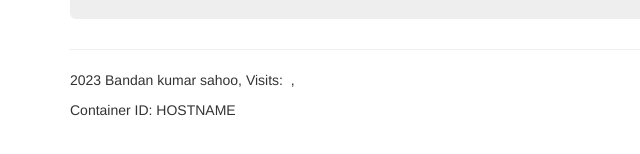
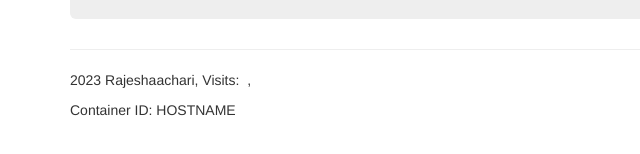
Before and after one commit to RajeshAachari/docker-helloworld, a plain HTML site: page index.html in a window 1280 px wide. Shown: the part 274-428 px from the top of the page, 0-640 px from the left. Drawn offline with nearby package versions, Linux system fonts and the light colour scheme; a script that the page names is missing.

Commit message:
Update index.html

```diff
--- a/index.html
+++ b/index.html
@@ -93,7 +93,7 @@ function updateClock ()
       </div>
       <hr/>
       <div class="footer">
-        <p>2023 Bandan kumar sahoo,&nbsp;Visits:&nbsp;<span id="visits">&nbsp;</span>,&nbsp;&nbsp;<span id="clock">&nbsp;</span></p>
+        <p>2023 Rajeshaachari,&nbsp;Visits:&nbsp;<span id="visits">&nbsp;</span>,&nbsp;&nbsp;<span id="clock">&nbsp;</span></p>
         <div title="The container ID is the ID of the container (or host) that is the helloworld application.">Container ID: HOSTNAME
         </div>
       </div>
```
